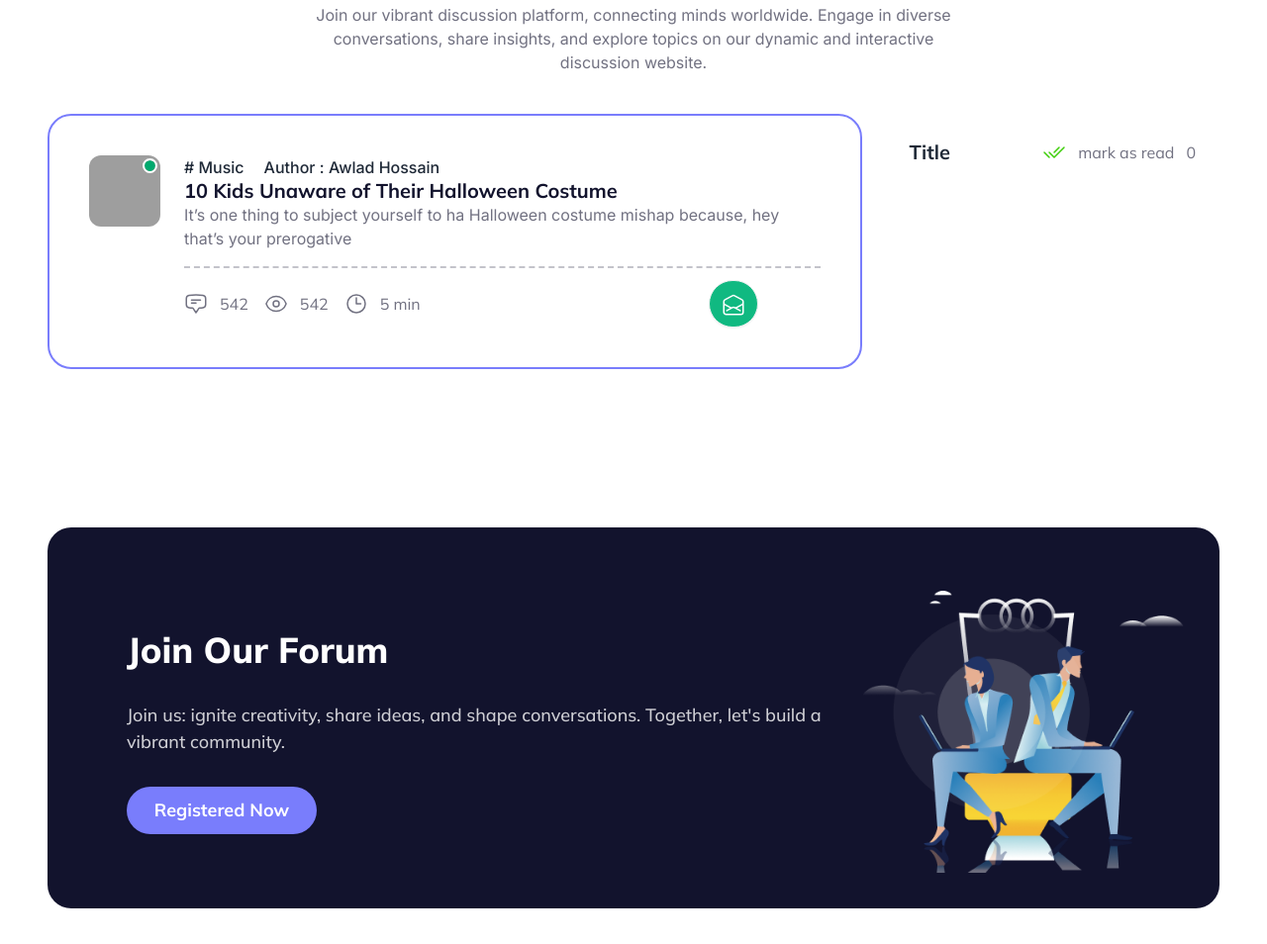
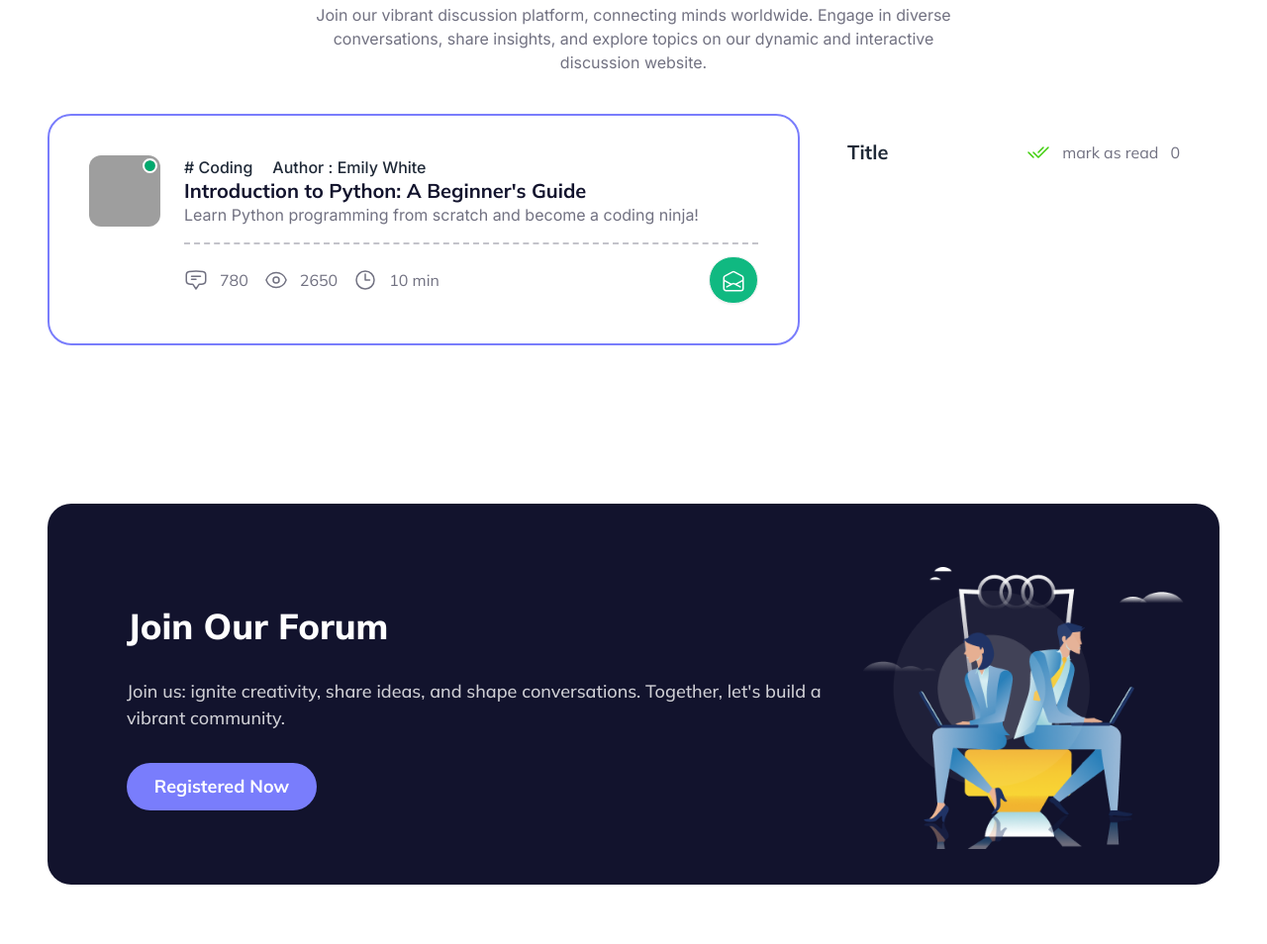
Before and after one commit to Shaon247on/Retro-A6, a plain HTML site: page index.html in a window 1280 px wide. Shown: the part 811-1765 px from the top of the page at 99% size. Drawn offline with nearby package versions, Linux system fonts and the light colour scheme; no server answers; grey boxes are pictures that could not be loaded.

Commit message:
all done

```diff
--- a/index.html
+++ b/index.html
@@ -120,7 +120,7 @@
                         class="h-[350px] lg:h-[250px] w-full flex gap-2 lg:gap-6 flex-1 p-4 lg:p-10 border-2  border-[#797DFC] rounded-3xl flex-col lg:flex-row">
                         <div class="avatar online h-[72px] w-[72px]">
                             <div class="w-24 rounded-xl">
-                                <img src="https://i.ibb.co/0QRxkd5/pexels-jan-kop-iva-3525908.jpg" />
+                                <img src="https://i.ibb.co/pjM6Ybr/pexels-anastasia-shuraeva-9607206.jpg" />
                             </div>
                         </div>
                         <!-- card details section  -->
@@ -128,14 +128,11 @@
                             <div class="border-b-2 border-dashed border-[#12132D40] mb-1 lg:mb-3 pb-1 lg:pb-4">
                                 <div
                                     class="flex flex-col lg:flex-row gap-1 lg:gap-5 font-inter font-medium text-sm lg:text-base">
-                                    <p># Music</p>
-                                    <p>Author : Awlad Hossain</p>
+                                    <p># Coding</p>
+                                    <p>Author : Emily White</p>
                                 </div>
-                                <h3 class="text-base lg:text-[20px] font-bold text-[#12132D]">10 Kids Unaware of Their
-                                    Halloween Costume</h3>
-                                <p class="font-inter text-[#12132D99] text-sm lg:text-base">It’s one thing to subject
-                                    yourself to ha Halloween costume mishap because, hey that’s
-                                    your prerogative</p>
+                                <h3 class="text-base lg:text-[20px] font-bold text-[#12132D]">Introduction to Python: A Beginner's Guide</h3>
+                                <p class="font-inter text-[#12132D99] text-sm lg:text-base">Learn Python programming from scratch and become a coding ninja!</p>
 
                             </div>
                             <div class="flex justify-between flex-col lg:flex-row gap-2 lg:gap-0 w-[580px]">
@@ -147,7 +144,7 @@
                                             <path stroke-linecap="round" stroke-linejoin="round"
                                                 d="M7.5 8.25h9m-9 3H12m-9.75 1.51c0 1.6 1.123 2.994 2.707 3.227 1.129.166 2.27.293 3.423.379.35.026.67.21.865.501L12 21l2.755-4.133a1.14 1.14 0 0 1 .865-.501 48.172 48.172 0 0 0 3.423-.379c1.584-.233 2.707-1.626 2.707-3.228V6.741c0-1.602-1.123-2.995-2.707-3.228A48.394 48.394 0 0 0 12 3c-2.392 0-4.744.175-7.043.513C3.373 3.746 2.25 5.14 2.25 6.741v6.018Z" />
                                         </svg>
-                                        <span class="text-[#12132D99]">542</span>
+                                        <span class="text-[#12132D99]">780</span>
                                     </div>
                                     <!-- view section  -->
                                     <div class="flex gap-3 items-center">
@@ -159,7 +156,7 @@
                                                 d="M15 12a3 3 0 1 1-6 0 3 3 0 0 1 6 0Z" />
                                         </svg>
 
-                                        <span class="text-[#12132D99]">542</span>
+                                        <span class="text-[#12132D99]">2650</span>
                                         <!-- time section  -->
                                     </div>
                                     <div class="flex gap-3 items-center">
@@ -168,7 +165,7 @@
                                             <path stroke-linecap="round" stroke-linejoin="round"
                                                 d="M12 6v6h4.5m4.5 0a9 9 0 1 1-18 0 9 9 0 0 1 18 0Z" />
                                         </svg>
-                                        <span class="text-[#12132D99]">5 min</span>
+                                        <span class="text-[#12132D99]">10 min</span>
                                     </div>
                                 </div>
                                 <div> <button id="try-button" class="btn rounded-full bg-[#10B981] w-13 h-13 p-3"><svg
@@ -191,7 +188,7 @@
                         <h3 class="font-bold text-[20px]">Title</h3>
                         <p class="flex gap-3 justify-center items-center text-[#12132D99]"><img src="images/Frame.svg" alt=""> mark as read <span id="Marked-counter">0</span></p>
                     </div>
-                    <div id="counting-class">
+                    <div id="counting-class" class="space-y-6">
                     </div>
                 </div>
             </div>
--- a/script/retro.js
+++ b/script/retro.js
@@ -108,7 +108,8 @@ const handleSearchButton = () => {
     alartText.classList.add('hidden')
     const searchField = document.getElementById('search-field')
     let searchText = searchField.value
-    if (searchText === 'Comedy' || searchText === 'Music' || searchText === 'Coding') {
+    let searchTextToLower = searchText.toLowerCase()
+    if (searchTextToLower === 'comedy' || searchTextToLower === 'music' || searchTextToLower === 'coding') {
         loadingSpinner(true)
         showCard(searchText)
         searchField.value = ""
@@ -144,8 +145,8 @@ function setInnerText(id, value) {
     availableSeat.innerText = value
 }
 
-const title = '10 Kids Unaware of Their Halloween Costume'
-const view = 542
+const title = "Introduction to Python: A Beginner's Guide"
+const view = 780
 const tryButton = document.getElementById('try-button')
 tryButton.addEventListener('click', function (){
     handleMarkedButton(title, view)
@@ -203,7 +204,7 @@ const displayLatestPosts = (data) =>{
                     <div class=" mt-6 space-y-4">
                         <div class="flex gap-3 items-center">
                             <img src="images/Frame2.svg" alt="">
-                            <p class="text-[#12132D99]">${element.author.posted_date? element.author.posted_date: 'Unknown'}</p>
+                            <p class="text-[#12132D99]">${element.author.posted_date? element.author.posted_date: 'No publish date'}</p>
                         </div>
                         <h2 class="font-extrabold text-[18px]">${element.title}</h2>
                         <p class="text-[#12132D99]">${element.description}</p>
```
Also changed, not shown: script/asdf.js (added).
